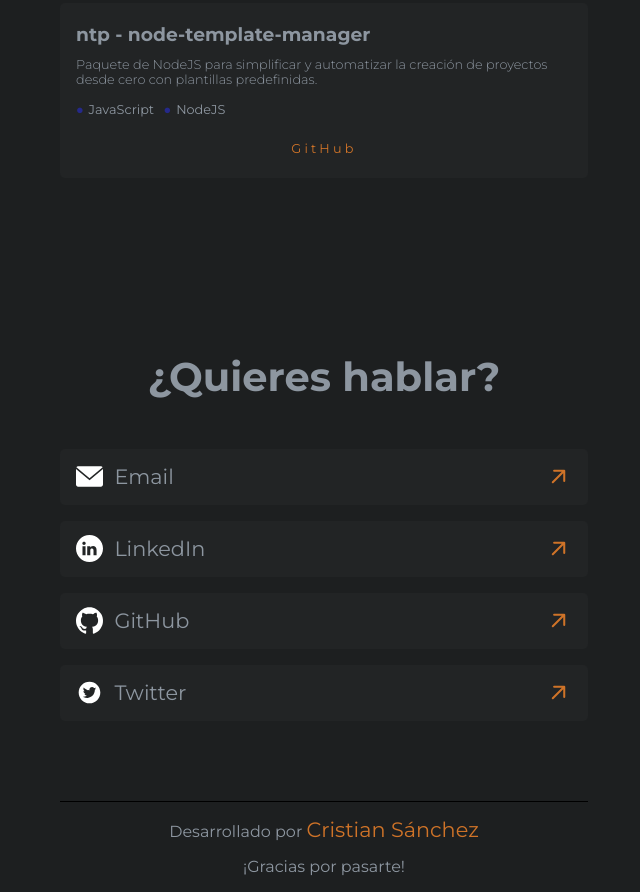
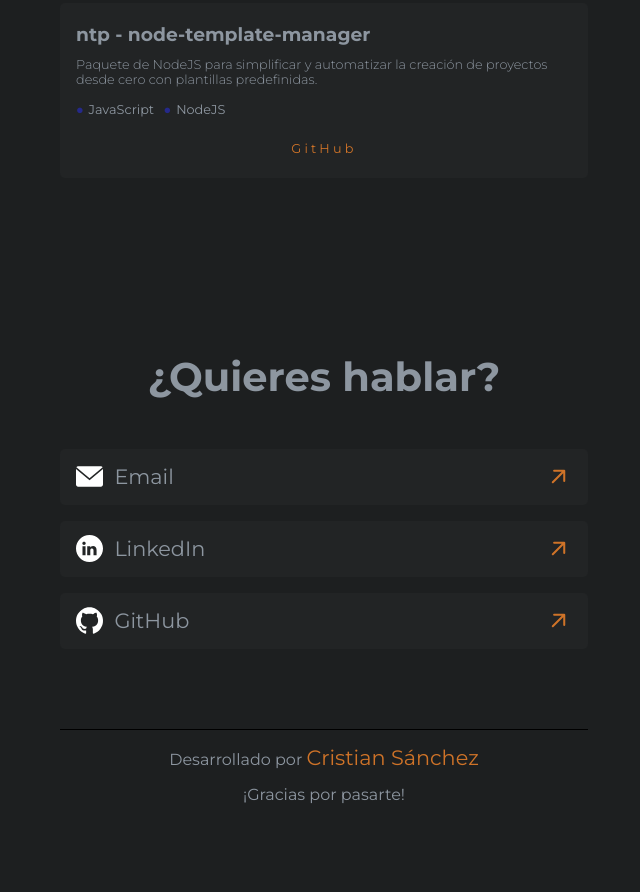
Before and after one commit to csanbardev/portfolio, a plain HTML site: page index.html in a window 1280 px wide. Shown: the part 2337-3229 px from the top of the page, without its empty margins (316-956 px from the left). After the commit the page ends 3157 px from the top, so only its background shows below. Drawn offline with Linux system fonts and the light colour scheme.

Commit message:
refactor: :art: delete twitter reference

```diff
--- a/index.html
+++ b/index.html
@@ -113,30 +113,10 @@
         contact-icon="img/icons/linkedin.svg"></contact-item>
       <contact-item contact-name="GitHub" contact-link="https://github.com/csanbardev"
         contact-icon="img/icons/github.svg"></contact-item>
-      <contact-item contact-name="Twitter" contact-link="https://twitter.com/CristianSBDev"
-        contact-icon="img/icons/twitter.svg"></contact-item>
+      <!-- <contact-item contact-name="Twitter" contact-link="https://twitter.com/CristianSBDev"
+        contact-icon="img/icons/twitter.svg"></contact-item> -->
     </div>
-    <!-- <article class="contacts-container">
-      <a href="mailto:csanbar97@gmail.com" class="contact-link">
-        <img class="contact-icon" src="img/icons/email.svg" alt="">
-        <span class="contact-name">Email</span>
-      </a>
-      <a href="https://www.linkedin.com/in/cristian-sanchez-barba/" class="contact-link">
-        <img class="contact-icon" src="img/icons/linkedin.svg" alt="">
-        <span class="contact-name">LinkedIn</span>
-      </a>
 
-    </article>
-    <article class="contacts-container">
-      <a href="https://github.com/csanbardev" class="contact-link">
-        <img class="contact-icon" src="img/icons/github.svg" alt="">
-        <span class="contact-name">Github</span>
-      </a>
-      <a href="https://twitter.com/CristianSBDev" class="contact-link">
-        <img class="contact-icon" src="img/icons/twitter.svg" alt="">
-        <span class="contact-name">Twitter</span>
-      </a>
-    </article> -->
   </section>
 
 
```
